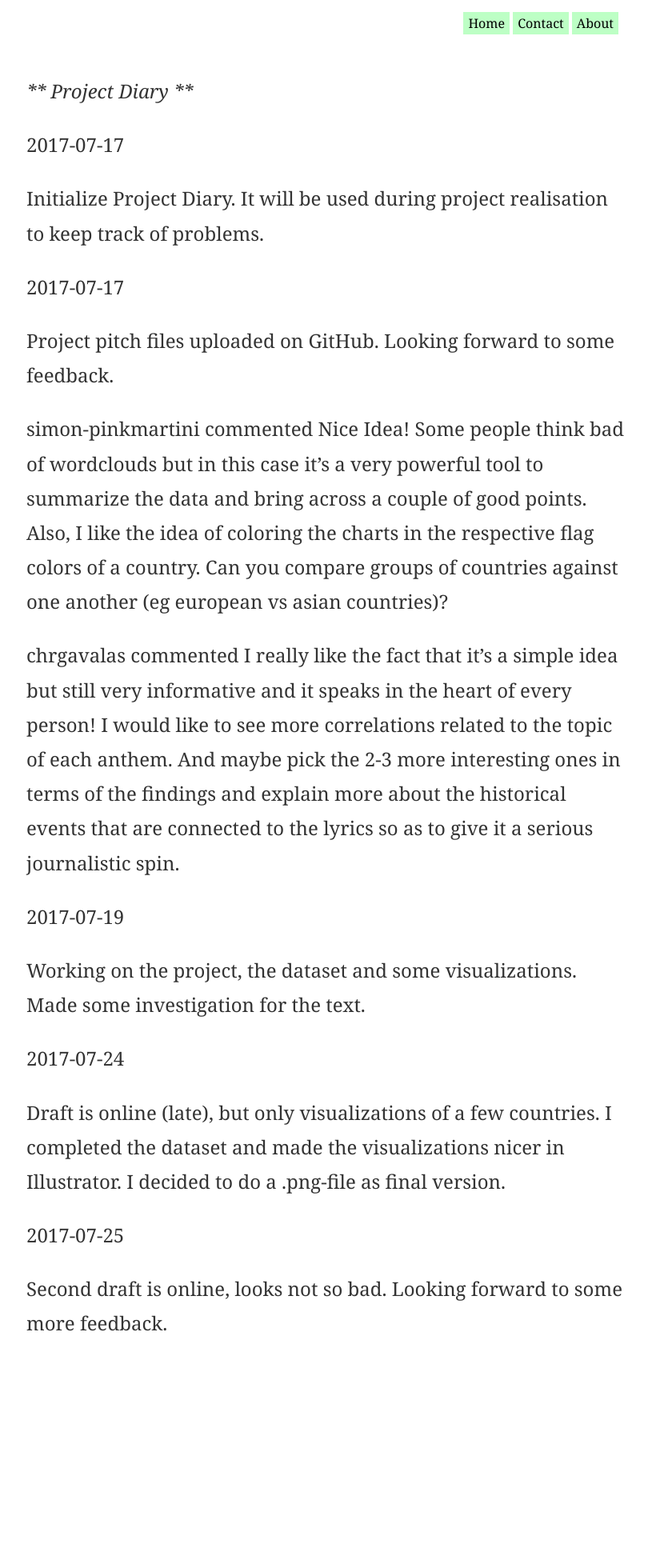
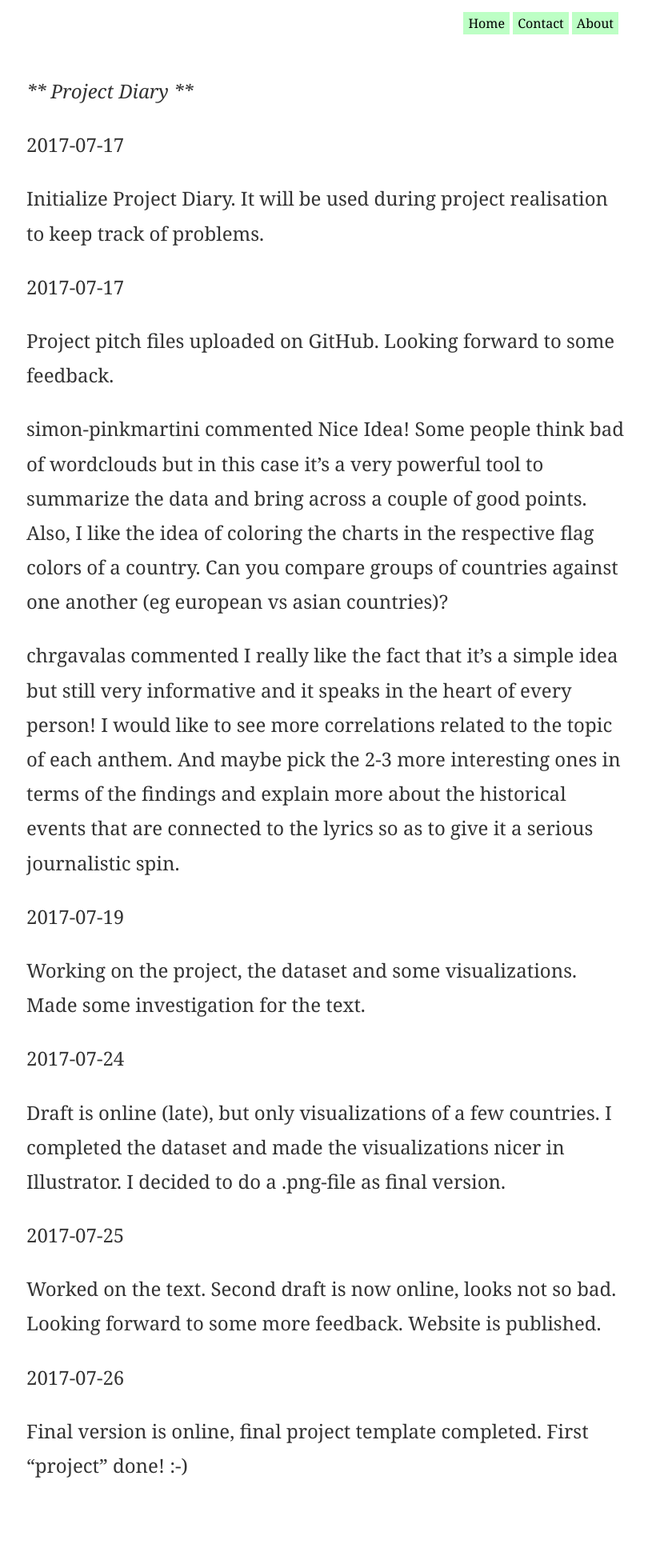
Before and after one commit to peterjost/studio-projects, a Jekyll site: the page built from docs/nationalanthems/diary.md, in a window 1280 px wide. Shown: the whole page at 80% size, without its empty margins (232-1042 px from the left). Built offline with Jekyll 4.4.1, drawn with Linux system fonts in a browser that asks for light colours; our own code applies the rules of GitHub Pages for plain Markdown files; before the commit the page ends 1768 px from its top, so only the background shows below that.

Commit message:
project1

```diff
--- a/docs/nationalanthems/diary.md
+++ b/docs/nationalanthems/diary.md
@@ -25,4 +25,9 @@ Draft is online (late), but only visualizations of a few countries. I completed
 
 2017-07-25
 
-Second draft is online, looks not so bad. Looking forward to some more feedback.
+Worked on the text. Second draft is now online, looks not so bad. Looking forward to some more feedback. Website is published.
+
+2017-07-26
+
+Final version is online, final project template completed.
+First "project" done! :-)
```
